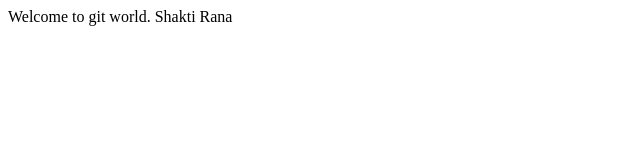
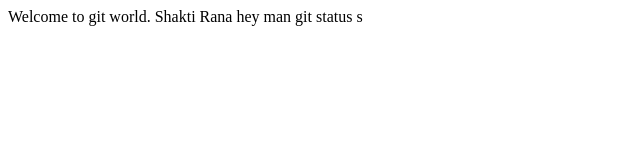
Before and after one commit to ShaktiKushwahaRana/devOrg, a plain HTML site: page index.html in a window 1280 px wide. Shown: the whole page, without its empty margins (0-640 px from the left). Drawn offline with Linux system fonts and the light colour scheme.

Commit message:
branch upadated Succesfully

```diff
--- a/index.html
+++ b/index.html
@@ -9,5 +9,8 @@
 <body>
     Welcome  to git world.
     Shakti Rana
+    hey man
+    git status
+    s
 </body>
 </html>
```
Also changed, not shown: pop.txt.
